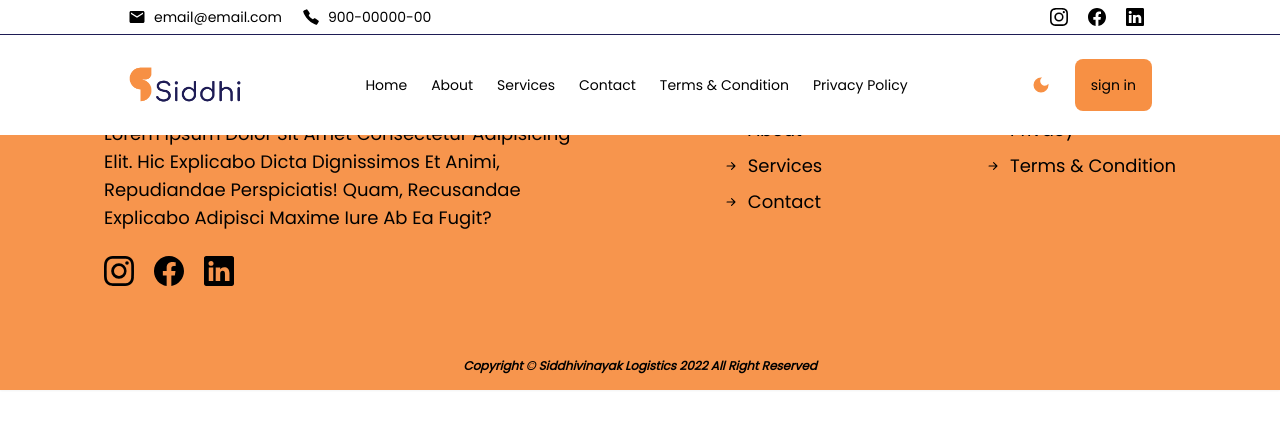
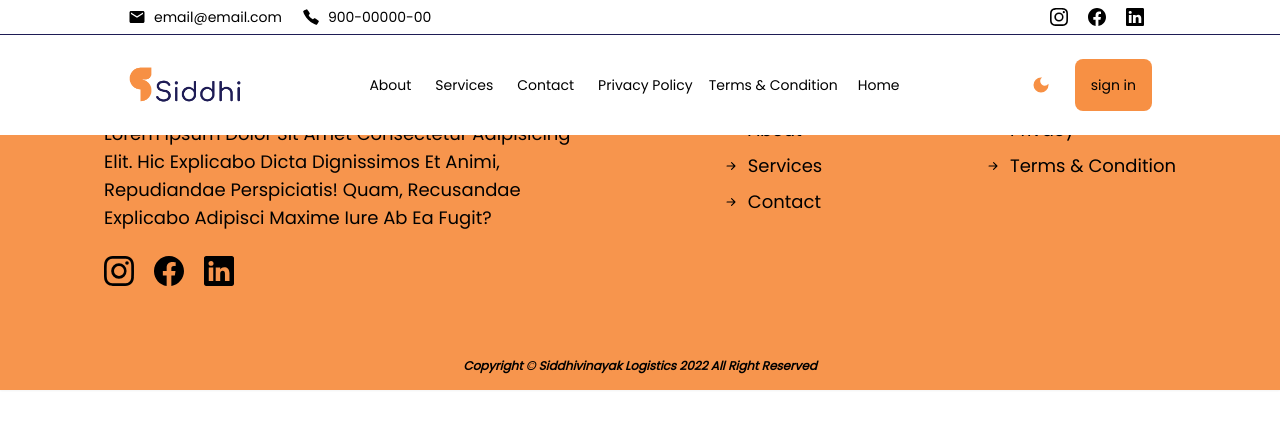
Before and after one commit to iamadityamall/transport-service-landing-page, a React (Create React App) app: page /privacy in a window 1280 px wide. Shown: the top 428 px of the page. Built offline with nearby package versions, Linux system fonts and the light colour scheme.

Commit message:
added page scroll

```diff
--- a/package.json
+++ b/package.json
@@ -12,6 +12,7 @@
     "react-icons": "^4.3.1",
     "react-router-dom": "^6.3.0",
     "react-scripts": "5.0.1",
+    "react-scroll": "^1.8.7",
     "web-vitals": "^2.1.4"
   },
   "scripts": {
--- a/src/App.js
+++ b/src/App.js
@@ -6,11 +6,16 @@ import SharedLayout from "./components/SharedLayout";
 import Privacy from "./pages/Privacy";
 import Terms from "./pages/Terms";
 import "./index.css";
+import { animateScroll as scroll } from "react-scroll/modules";
 
 const App = () => {
   useEffect(() => {
     document.title = "Siddhivinayak Logistics || logistics for all";
-  },[]);
+  }, []);
+
+  useEffect(() => {
+    scroll.scrollToTop("hero");
+  }, []);
 
   return (
     <Routes>
--- a/src/components/Home/Clients.jsx
+++ b/src/components/Home/Clients.jsx
@@ -24,7 +24,7 @@ const Clients = () => {
   }, [index1, images]);
 
   return (
-    <section className="grid grid-cols-1 justify-items-start gap-y-10 py-16 md:justify-items-center lg:grid-cols-2 lg:items-center lg:justify-items-center transition-all duration-150 ease-linear">
+    <section id="clients" className="grid grid-cols-1 justify-items-start gap-y-10 py-16 md:justify-items-center lg:grid-cols-2 lg:items-center lg:justify-items-center transition-all duration-150 ease-linear">
       <div className="lg:flex flex-col space-y-2">
         <h1 className="text-2xl font-bold md:text-center lg:text-4xl lg:text-left">
           Our Clients
--- a/src/components/Home/Services.jsx
+++ b/src/components/Home/Services.jsx
@@ -4,9 +4,7 @@ import Card from "./Card";
 const Services = () => {
   return (
     <section
-      id="services"
-      className="py-20 flex flex-col space-y-10 font-poppins items-start md:items-center transition-all duration-150 ease-linear"
-    >
+    id="services" className="py-20 flex flex-col space-y-10 font-poppins items-start md:items-center transition-all duration-150 ease-linear">
       <div className="md:flex md:flex-col md:items-center">
         <h1 className="text-2xl py-4 font-bold tracking-wide capitalize lg:text-4xl">
           our services
--- a/src/components/Home/Sidebar.jsx
+++ b/src/components/Home/Sidebar.jsx
@@ -1,9 +1,10 @@
 import React from "react";
 import navLinks from "../../data/navLinks";
-import { Link } from "react-router-dom";
+import { NavLink } from "react-router-dom";
 import { IoClose } from "react-icons/io5";
 import { useGlobalContext } from "../../context";
-// import {MdDarkMode} from 'react-icons/md'
+// import {MdDarkMode} from 'react-icons/md';
+import { Link } from "react-scroll/modules";
 
 const Sidebar = ({ setNavButton, navButton }) => {
   const { darkmode } = useGlobalContext();
@@ -24,8 +25,12 @@ const Sidebar = ({ setNavButton, navButton }) => {
           const { id } = navlink;
           return (
             <Link
+              to={navlink.name}
               key={id}
-              to={navlink.path}
+              spy={true}
+              smooth={true}
+              offset={-85}
+              duration={600}
               className="p-4 px-6 sm:text-lg font-poppins border-b-2 border-gray-50"
               onClick={() => setNavButton(false)}
             >
@@ -33,9 +38,36 @@ const Sidebar = ({ setNavButton, navButton }) => {
             </Link>
           );
         })}
-        <Link to="/signin" className="p-4 px-6 sm:text-lg font-poppins">
-          sign in
-        </Link>
+        <div className="flex flex-col w-full text-left transition-all duration-150 ease-linear">
+          <NavLink
+            to="/privacy"
+            className="p-4 px-6 sm:text-lg font-poppins border-b-2 border-gray-50"
+            onClick={() => setNavButton(false)}
+          >
+            privacy policy
+          </NavLink>
+          <NavLink
+            to="/terms"
+            className="text-p-4 px-6 sm:text-lg font-poppins border-b-2 py-3 border-gray-50"
+            onClick={() => setNavButton(false)}
+          >
+            {`terms & condition`}
+          </NavLink>
+          <NavLink
+            to="/"
+            className="p-4 px-6 sm:text-lg font-poppins border-b-2 border-gray-50"
+            onClick={() => setNavButton(false)}
+          >
+            home
+          </NavLink>
+          <Link
+            to="/signin"
+            className="p-4 px-6 sm:text-lg font-poppins border-b-2 border-gray-50"
+            onClick={() => setNavButton(false)}
+          >
+            sign in
+          </Link>
+        </div>
       </div>
     </aside>
   );
--- a/src/components/Navbar.jsx
+++ b/src/components/Navbar.jsx
@@ -7,7 +7,8 @@ import Sidebar from "./Home/Sidebar";
 import QuickCallToAction from "./Home/QuickCallToAction";
 import { MdDarkMode } from "react-icons/md";
 import { BsSunFill } from "react-icons/bs";
-// import { Link } from "react-router-dom";
+import { Link } from "react-scroll/modules";
+import { NavLink } from "react-router-dom";
 
 const Navbar = () => {
   const { navButton, setNavButton, darkmode, changemode } = useGlobalContext();
@@ -31,9 +32,9 @@ const Navbar = () => {
         }`}
       >
         <QuickCallToAction />
-        <nav className="font-poppins w-[90vw] mx-auto lg:w-[85vw] transition-all duration-150 ease-linear">
+        <nav className="font-poppins w-[90vw] mx-auto lg:w-[85vw] transition-all duration-300 ease-linear">
           <section className="flex justify-between items-center sm:text-2xl py-3 md:py-4 lg:py-6 xl:w-[80vw] xl:mx-auto">
-            <div className="">
+            <div className=" transition-all duration-300 ease-linear">
               <img
                 src={`${
                   darkmode
@@ -44,21 +45,35 @@ const Navbar = () => {
                 className="h-10 md:h-12 object-cover"
               />
             </div>
-            <div className="hidden lg:flex lg:space-x-2 capitalize lg:items-center">
+            <div className="hidden lg:flex lg:space-x-2 capitalize lg:items-center transition-all duration-300 ease-linear">
               {navLinks.map((navlink) => {
                 const { id } = navlink;
                 return (
-                  <a
+                  <Link
+                    to={navlink.name}
                     key={id}
-                    href={navlink.path}
-                    className="p-2 text-sm hover:border-b-2 hover:border-colorOne "
+                    spy={true}
+                    smooth={true}
+                    offset={-85}
+                    duration={600}
+                    className="p-2 text-sm hover:border-b-2 hover:border-colorOne cursor-pointer "
                   >
                     {navlink.name}
-                  </a>
+                  </Link>
                 );
               })}
+
+              <NavLink to="/privacy" className="text-sm px-2 transition-all">
+                privacy policy
+              </NavLink>
+              <NavLink to="/terms" className="text-sm transition-all">
+                {`terms & condition`}
+              </NavLink>
+              <NavLink to="/" className="text-sm px-3 transition-all">
+                home
+              </NavLink>
             </div>
-            <div className="hidden lg:flex space-x-6">
+            <div className="hidden lg:flex space-x-6 transition-all">
               <button
                 className={`text-xl text-colorOne   ${
                   darkmode && "text-black"
--- a/src/data/navLinks.js
+++ b/src/data/navLinks.js
@@ -1,9 +1,9 @@
 const navlinks = [
-  {
-    id: 0,
-    name: "home",
-    path: "/",
-  },
+  // {
+  //   id: 0,
+  //   name: "home",
+  //   path: "/",
+  // },
   {
     id: 1,
     name: "about",
@@ -20,16 +20,16 @@ const navlinks = [
     path: "#contact",
   },
 
-  {
-    id: 4,
-    name: "terms & condition",
-    path: "/terms",
-  },
-  {
-    id: 5,
-    name: "privacy policy",
-    path: "/privacy",
-  },
+  // {
+  //   id: 4,
+  //   name: "terms & condition",
+  //   path: "/terms",
+  // },
+  // {
+  //   id: 5,
+  //   name: "privacy policy",
+  //   path: "/privacy",
+  // },
 ];
 
 export default navlinks;
--- a/src/pages/Home.jsx
+++ b/src/pages/Home.jsx
@@ -13,15 +13,15 @@ const Home = () => {
     <main className="w-[90vw] mx-auto lg:w-[85vw] xl:w-[80vw] scroll-smooth transition-all duration-150 ease-linear">
       <Hero />
       <hr />
-      <Clients />
+      <Clients id="clients"/>
       <hr />
       <Gallery />
       <hr />
-      <About />
+      <About id="about"/>
       <hr />
-      <Services />
+      <Services id="services"/>
       <hr />
-      <Contact />
+      <Contact id="contact"/>
       <hr />
       <Banner />
       <hr />
```
Also changed, not shown: src/components/Home/About.jsx (+2 -7 lines), 1 other file (tests, documents, lock files or other folders).
